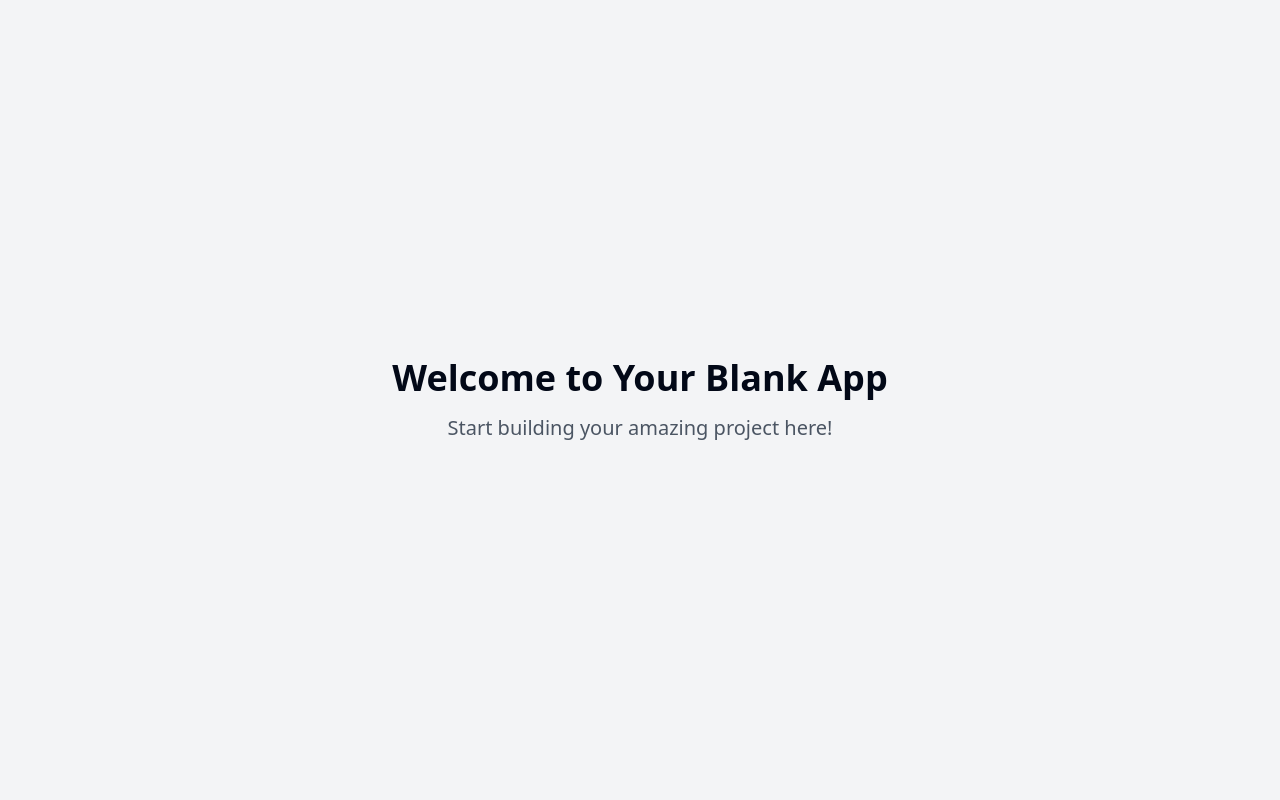
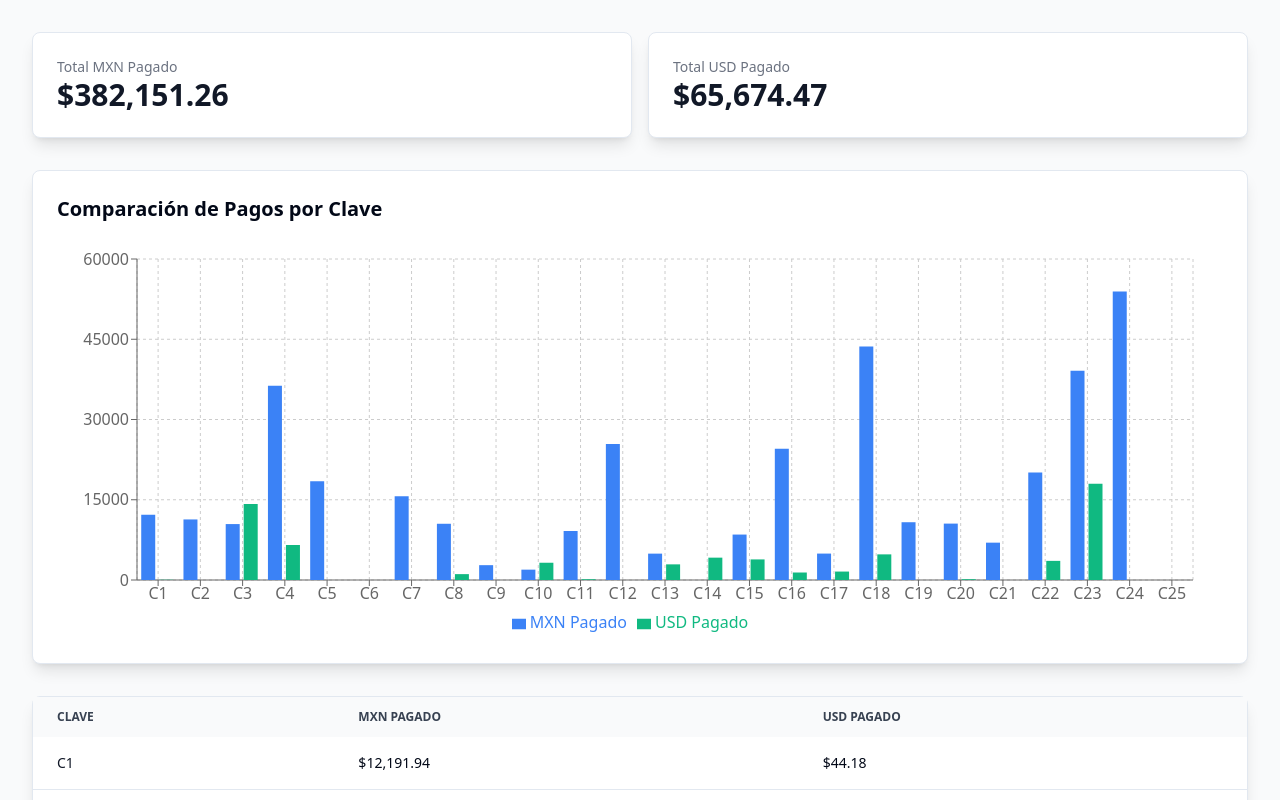
Before and after one commit to giles14/dashboard-avance, a React (Vite) app: page / in a window 1280 px wide. Shown: the top 800 px of the page. Built offline with nearby package versions, Linux system fonts and the light colour scheme.

Commit message:
Create dashboard for tracking records
Implement a dashboard to display and compare the records of each "clave" from the provided JSON data. The dashboard will show "cantidad_USD_pagada" and "cantidad_MXN_pagada" for each "clave", allowing for easy comparison between them.
[skip gpt_engineer]

```diff
--- a/src/pages/Index.tsx
+++ b/src/pages/Index.tsx
@@ -1,12 +1,226 @@
-// Update this page (the content is just a fallback if you fail to update the page)
+import { Card } from "@/components/ui/card";
+import { BarChart, Bar, XAxis, YAxis, CartesianGrid, Tooltip, Legend, ResponsiveContainer } from 'recharts';
+
+interface Total {
+  clave: string;
+  cantidad_MXN_pagada: number;
+  cantidad_USD_pagada: number;
+}
+
+const totales: Total[] = [
+  {
+    "cantidad_MXN_pagada": 12191.94,
+    "cantidad_USD_pagada": 44.18,
+    "clave": "C1"
+  },
+  {
+    "cantidad_MXN_pagada": 11320.35,
+    "cantidad_USD_pagada": 0,
+    "clave": "C2"
+  },
+  {
+    "cantidad_MXN_pagada": 10453.82,
+    "cantidad_USD_pagada": 14191.1,
+    "clave": "C3"
+  },
+  {
+    "cantidad_MXN_pagada": 36317.31,
+    "cantidad_USD_pagada": 6545.59,
+    "clave": "C4"
+  },
+  {
+    "cantidad_MXN_pagada": 18478.71,
+    "cantidad_USD_pagada": 0,
+    "clave": "C5"
+  },
+  {
+    "cantidad_MXN_pagada": 0,
+    "cantidad_USD_pagada": 0,
+    "clave": "C6"
+  },
+  {
+    "cantidad_MXN_pagada": 15653.55,
+    "cantidad_USD_pagada": 0,
+    "clave": "C7"
+  },
+  {
+    "cantidad_MXN_pagada": 10510.56,
+    "cantidad_USD_pagada": 1097.07,
+    "clave": "C8"
+  },
+  {
+    "cantidad_MXN_pagada": 2773.68,
+    "cantidad_USD_pagada": 0,
+    "clave": "C9"
+  },
+  {
+    "cantidad_MXN_pagada": 1934.8,
+    "cantidad_USD_pagada": 3226.43,
+    "clave": "C10"
+  },
+  {
+    "cantidad_MXN_pagada": 9162.11,
+    "cantidad_USD_pagada": 137.14,
+    "clave": "C11"
+  },
+  {
+    "cantidad_MXN_pagada": 25407.43,
+    "cantidad_USD_pagada": 0,
+    "clave": "C12"
+  },
+  {
+    "cantidad_MXN_pagada": 4928.36,
+    "cantidad_USD_pagada": 2923.58,
+    "clave": "C13"
+  },
+  {
+    "cantidad_MXN_pagada": 0,
+    "cantidad_USD_pagada": 4177.58,
+    "clave": "C14"
+  },
+  {
+    "cantidad_MXN_pagada": 8492.71,
+    "cantidad_USD_pagada": 3848.18,
+    "clave": "C15"
+  },
+  {
+    "cantidad_MXN_pagada": 24519.86,
+    "cantidad_USD_pagada": 1400.68,
+    "clave": "C16"
+  },
+  {
+    "cantidad_MXN_pagada": 4938.12,
+    "cantidad_USD_pagada": 1577.61,
+    "clave": "C17"
+  },
+  {
+    "cantidad_MXN_pagada": 43637.44,
+    "cantidad_USD_pagada": 4791.14,
+    "clave": "C18"
+  },
+  {
+    "cantidad_MXN_pagada": 10798.66,
+    "cantidad_USD_pagada": 0,
+    "clave": "C19"
+  },
+  {
+    "cantidad_MXN_pagada": 10541.59,
+    "cantidad_USD_pagada": 142.94,
+    "clave": "C20"
+  },
+  {
+    "cantidad_MXN_pagada": 6980.01,
+    "cantidad_USD_pagada": 0,
+    "clave": "C21"
+  },
+  {
+    "cantidad_MXN_pagada": 20092.99,
+    "cantidad_USD_pagada": 3575.81,
+    "clave": "C22"
+  },
+  {
+    "cantidad_MXN_pagada": 39107.91,
+    "cantidad_USD_pagada": 17995.44,
+    "clave": "C23"
+  },
+  {
+    "cantidad_MXN_pagada": 53909.35,
+    "cantidad_USD_pagada": 0,
+    "clave": "C24"
+  },
+  {
+    "cantidad_MXN_pagada": 0,
+    "cantidad_USD_pagada": 0,
+    "clave": "C25"
+  }
+];
 
 const Index = () => {
+  // Calculate totals
+  const totalMXN = totales.reduce((acc, curr) => acc + curr.cantidad_MXN_pagada, 0);
+  const totalUSD = totales.reduce((acc, curr) => acc + curr.cantidad_USD_pagada, 0);
+
+  // Format numbers
+  const formatCurrency = (value: number) => {
+    return new Intl.NumberFormat('en-US', {
+      minimumFractionDigits: 2,
+      maximumFractionDigits: 2,
+    }).format(value);
+  };
+
   return (
-    <div className="min-h-screen flex items-center justify-center bg-gray-100">
-      <div className="text-center">
-        <h1 className="text-4xl font-bold mb-4">Welcome to Your Blank App</h1>
-        <p className="text-xl text-gray-600">Start building your amazing project here!</p>
+    <div className="min-h-screen bg-gray-50 p-4 md:p-8">
+      {/* Summary Cards */}
+      <div className="grid grid-cols-1 md:grid-cols-2 gap-4 mb-8">
+        <Card className="p-6 shadow-lg">
+          <h3 className="text-sm font-medium text-gray-500">Total MXN Pagado</h3>
+          <p className="text-3xl font-bold text-gray-900">
+            ${formatCurrency(totalMXN)}
+          </p>
+        </Card>
+        <Card className="p-6 shadow-lg">
+          <h3 className="text-sm font-medium text-gray-500">Total USD Pagado</h3>
+          <p className="text-3xl font-bold text-gray-900">
+            ${formatCurrency(totalUSD)}
+          </p>
+        </Card>
       </div>
+
+      {/* Chart */}
+      <Card className="p-6 shadow-lg mb-8">
+        <h2 className="text-xl font-bold mb-4">Comparación de Pagos por Clave</h2>
+        <div className="h-[400px] w-full">
+          <ResponsiveContainer width="100%" height="100%">
+            <BarChart
+              data={totales}
+              margin={{
+                top: 20,
+                right: 30,
+                left: 20,
+                bottom: 5,
+              }}
+            >
+              <CartesianGrid strokeDasharray="3 3" />
+              <XAxis dataKey="clave" />
+              <YAxis />
+              <Tooltip />
+              <Legend />
+              <Bar dataKey="cantidad_MXN_pagada" name="MXN Pagado" fill="#3b82f6" />
+              <Bar dataKey="cantidad_USD_pagada" name="USD Pagado" fill="#10b981" />
+            </BarChart>
+          </ResponsiveContainer>
+        </div>
+      </Card>
+
+      {/* Data Table */}
+      <Card className="shadow-lg">
+        <div className="overflow-x-auto">
+          <table className="w-full text-sm text-left">
+            <thead className="text-xs text-gray-700 uppercase bg-gray-50">
+              <tr>
+                <th className="px-6 py-3">Clave</th>
+                <th className="px-6 py-3">MXN Pagado</th>
+                <th className="px-6 py-3">USD Pagado</th>
+              </tr>
+            </thead>
+            <tbody>
+              {totales.map((total) => (
+                <tr key={total.clave} className="bg-white border-b hover:bg-gray-50">
+                  <td className="px-6 py-4 font-medium text-gray-900">
+                    {total.clave}
+                  </td>
+                  <td className="px-6 py-4">
+                    ${formatCurrency(total.cantidad_MXN_pagada)}
+                  </td>
+                  <td className="px-6 py-4">
+                    ${formatCurrency(total.cantidad_USD_pagada)}
+                  </td>
+                </tr>
+              ))}
+            </tbody>
+          </table>
+        </div>
+      </Card>
     </div>
   );
 };
```
